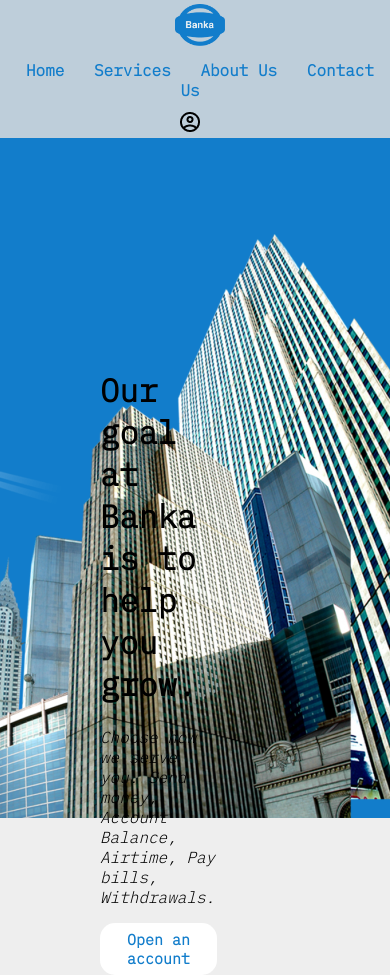
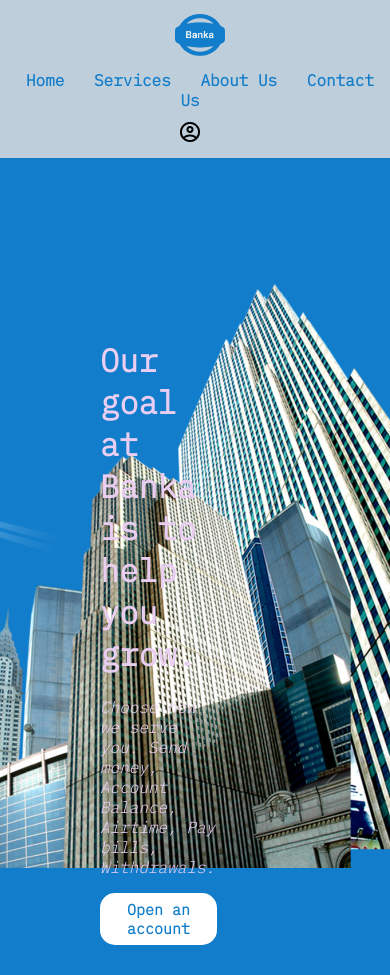
Before and after one commit to flohaden/banka, a PHP site: page / in a window 390 px wide. After the commit the page ends 945 px from the top, so only its background shows below. Run offline with PHP 8.4, Linux system fonts and the light colour scheme.

Commit message:
responsive changes

```diff
--- a/css/homepagecss.css
+++ b/css/homepagecss.css
@@ -4,21 +4,21 @@
 body {
   background: #eee;
   margin: 0;
+  background: rgba(18, 125, 203, 1);
 }
 .homepage {
   width: 100%;
   max-width: 1400px;
   margin: 0;
-  background: rgba(18, 125, 203, 1);
   text-align: center;
 }
 .goal {
   width: 100%;
-  height: 600px;
+  height: 680px;
   background: url(../images/hompg.png);
   background-position: right bottom;
   background-repeat: no-repeat;
-  margin-top: 80px;
+  margin-top: 30px;
   text-align: left;
 }
 .our-goal {
@@ -31,6 +31,7 @@ body {
 nav {
   background: rgba(190, 206, 218, 1);
   margin-top: 0;
+  padding: 10px;
 }
 .bank {
   margin-bottom: 10px;
@@ -55,6 +56,7 @@ nav span img {
 .hompg img {
   margin-top: 20px;
 }
+
 @media screen and (min-width: 768px) {
   /* .body {
     background: rgb(102, 138, 161), rgb(163, 6, 6);
--- a/index.html
+++ b/index.html
@@ -32,8 +32,8 @@
 
         <div class= "goal">
             <div class="our-goal">
-                <h1>Our goal at Banka is to help you grow.</h1>
-                <p>Choose how we serve you. Send money, Account Balance, Airtime, Pay bills, Withdrawals.</p>
+                <h1 style=color:rgba(233,206,242,1);>Our goal at Banka is to help you grow.</h1>
+                <p style=color:rgba(233,206,242,1);>Choose how we serve you. Send money, Account Balance, Airtime, Pay bills, Withdrawals.</p>
                 <div class="butt">
                     <button style=background:white;box-shadow:1px;padding:7px;padding-left:15px;padding-right:15px;border:none;font-weight:bold;border-radius:15px;><a style=text-decoration:none;color:rgba(18,125,203,1);font-size:15px; href="./pages/create.html">Open an account</a></button>
                 </div>
```
Also changed, not shown: css/mockupcss.css (+7 -0 lines).
